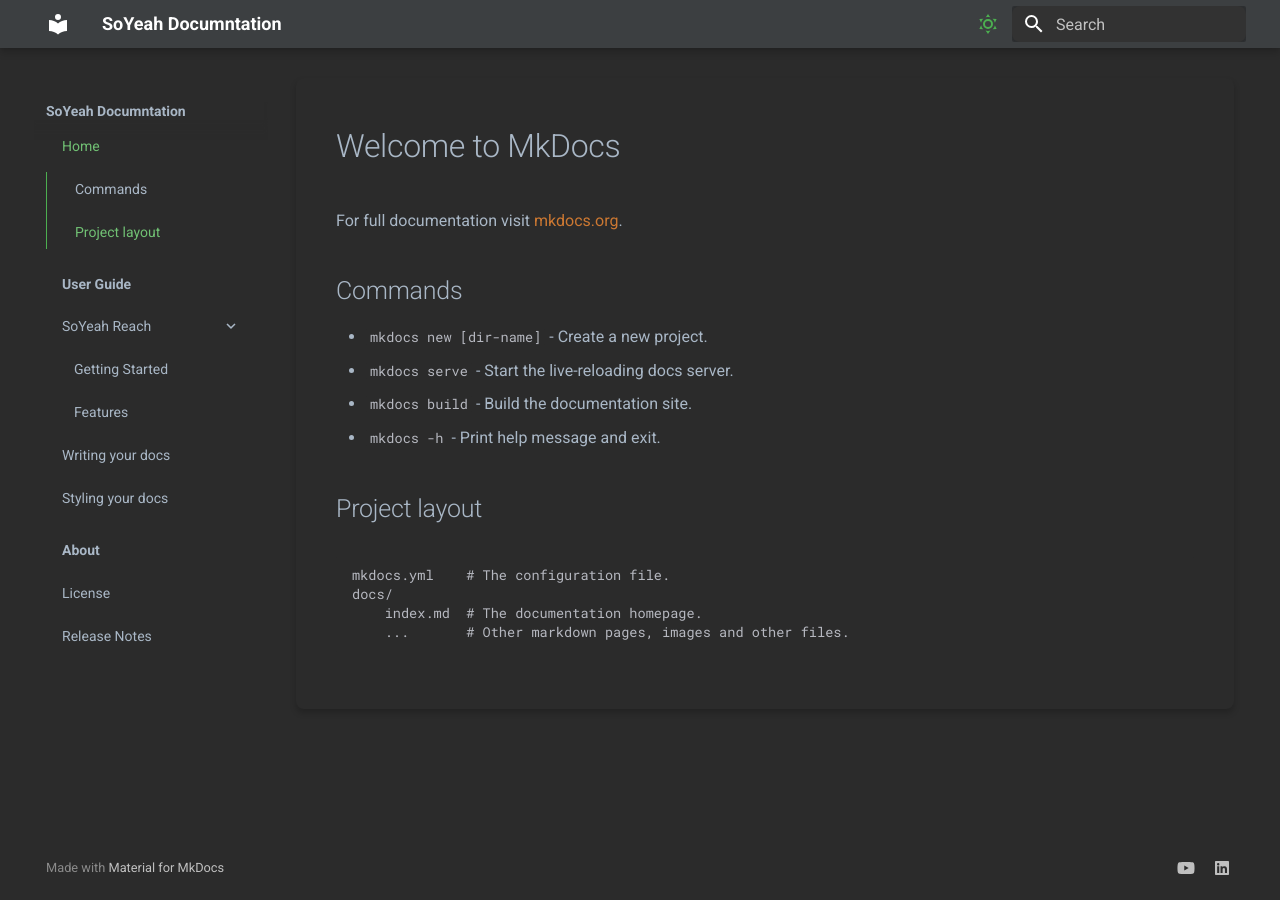
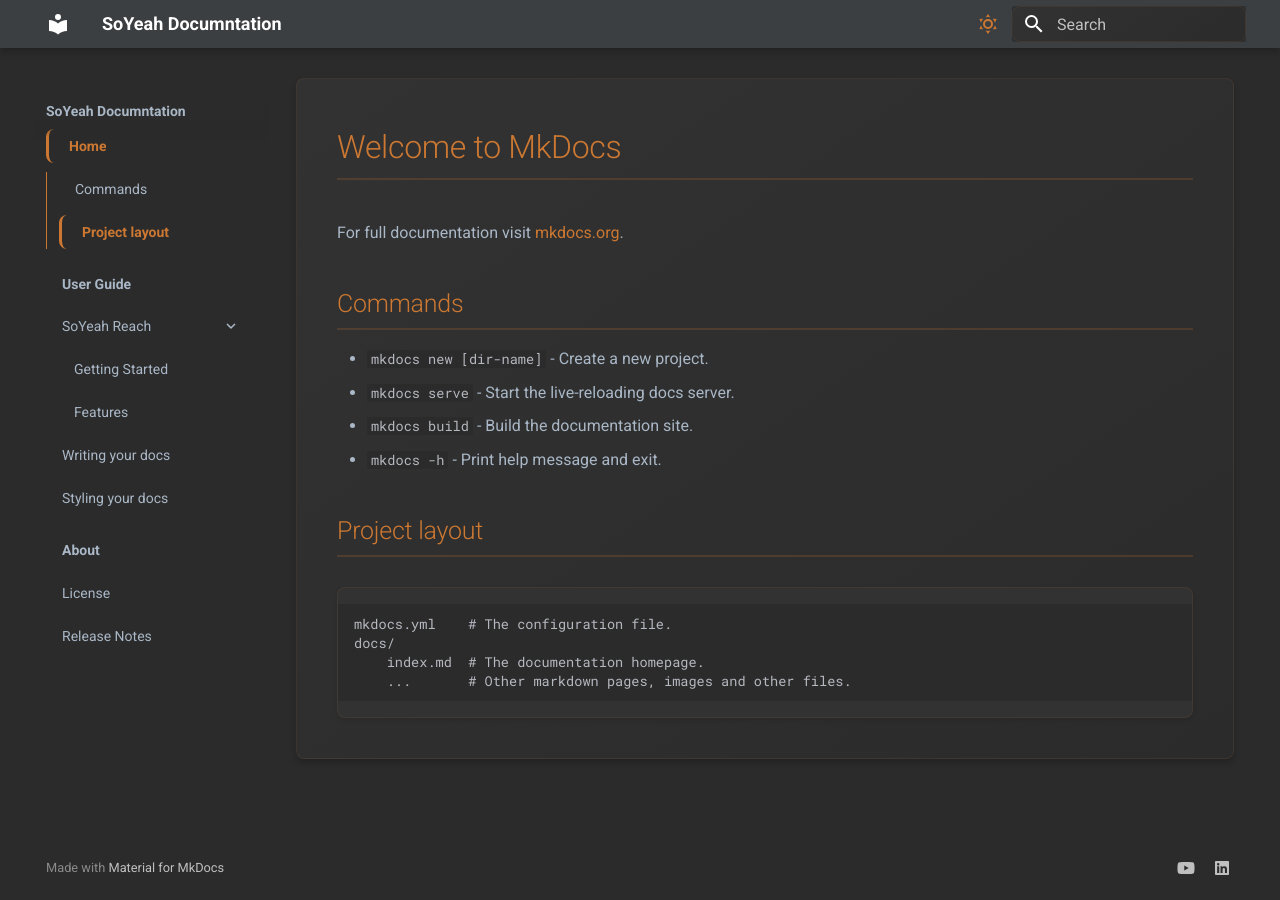
Before and after one commit to SoYeah42/Documents, an MkDocs documentation site: the page built from docs/index.md, in a window 1280 px wide. Built offline with MkDocs 1.6.1 and Material for MkDocs 9.7.7, drawn with Linux system fonts in a browser that asks for light colours.

Commit message:
css changes

```diff
--- a/docs/assets/custom.css
+++ b/docs/assets/custom.css
@@ -10,11 +10,15 @@
     --darcula-highlight: #323232;  /* Darcula highlight */
     --darcula-selection: #214283;  /* Darcula selection */
     --darcula-comment: #808080;  /* Darcula comments */
+    --darcula-accent: #cc7832;  /* Darcula orange */
+    --darcula-hover: #ffc66d;   /* Darcula yellow */
+    --darcula-header: #3c3f41;  /* Darcula header */
+    --gradient-dark: linear-gradient(145deg, #323232, #2b2b2b);
 }
 
 [data-md-color-scheme="slate"] {
-    --md-primary-fg-color: #4caf50;
-    --md-accent-fg-color: #673ab7;
+    --md-primary-fg-color: var(--darcula-accent);
+    --md-accent-fg-color: var(--darcula-hover);
     --md-bg-color: var(--site-bg-dark);
     --md-card-bg-color: var(--darcula-highlight);
     --md-document-bg-color: var(--site-bg-dark);
@@ -52,15 +56,18 @@
 
 /* Modern Card Styling */
 .md-content article {
-    background-color: var(--md-document-bg-color);
+    background: var(--gradient-dark);
+    border: 1px solid rgba(204, 120, 50, 0.1);  /* Subtle orange border */
     border-radius: var(--border-radius);
     padding: 2rem;
-    box-shadow: 0 4px 6px rgba(0, 0, 0, 0.1);
-    transition: transform var(--transition-speed);
+    box-shadow: 0 4px 6px rgba(0, 0, 0, 0.2);
+    transition: all var(--transition-speed);
 }
 
 .md-content article:hover {
     transform: translateY(-2px);
+    border-color: rgba(204, 120, 50, 0.3);
+    box-shadow: 0 8px 12px rgba(0, 0, 0, 0.3);
 }
 
 /* Adjust card shadows for better visibility */
@@ -68,16 +75,36 @@
     box-shadow: 0 4px 6px rgba(0, 0, 0, 0.2);
 }
 
+/* Enhanced Headers */
+h1, h2, h3, h4, h5, h6 {
+    color: var(--darcula-accent) !important;
+    border-bottom: 2px solid rgba(204, 120, 50, 0.2);
+    padding-bottom: 0.3em;
+}
+
 /* Navigation Enhancements */
 .md-nav__link {
     border-radius: var(--border-radius);
     padding: 0.4rem 0.8rem;
-    transition: background-color var(--transition-speed);
+    transition: all var(--transition-speed);
+    position: relative;
 }
 
 .md-nav__link:hover {
     background-color: rgba(var(--md-primary-fg-color--rgb), 0.1);
-    color: #cc7832 !important;  /* Darcula orange */
+    color: var(--darcula-hover) !important;
+    padding-left: 1rem;
+}
+
+.md-nav__link:active {
+    color: var(--darcula-accent) !important;
+}
+
+.md-nav__link--active {
+    color: var(--darcula-accent) !important;
+    font-weight: bold;
+    padding-left: 1rem;
+    border-left: 3px solid var(--darcula-accent);
 }
 
 /* Navigation Background Fix */
@@ -93,13 +120,18 @@
 
 /* Modern Button Styling */
 .md-button {
+    background: var(--gradient-dark);
+    border: 1px solid rgba(204, 120, 50, 0.2);
     border-radius: var(--border-radius);
     padding: 0.6rem 1.2rem;
+    color: var(--darcula-accent) !important;
     transition: all var(--transition-speed);
 }
 
 .md-button:hover {
-    transform: translateY(-1px);
+    background: var(--darcula-highlight);
+    border-color: var(--darcula-accent);
+    transform: translateY(-2px);
     box-shadow: 0 4px 8px rgba(0, 0, 0, 0.2);
 }
 
@@ -108,6 +140,8 @@
     border-radius: var(--border-radius);
     margin: 1.5rem 0;
     background-color: var(--darcula-highlight) !important;
+    border: 1px solid rgba(204, 120, 50, 0.1);
+    box-shadow: 0 2px 4px rgba(0, 0, 0, 0.1);
 }
 
 /* Code syntax colors to match Darcula */
@@ -127,14 +161,26 @@
 .md-typeset table:not([class]) {
     border-radius: var(--border-radius);
     overflow: hidden;
+    background: var(--gradient-dark);
+    border: 1px solid rgba(204, 120, 50, 0.1);
     box-shadow: 0 2px 4px rgba(0, 0, 0, 0.1);
+}
+
+.md-typeset table:not([class]) th {
+    background-color: var(--darcula-header);
+    color: var(--darcula-accent);
 }
 
 /* Search Bar Styling */
 .md-search__input {
     border-radius: var(--border-radius);
     backdrop-filter: blur(10px);
-    background-color: var(--darcula-highlight);
+    background: var(--gradient-dark);
+    border: 1px solid rgba(204, 120, 50, 0.1);
+}
+
+.md-search__input:focus {
+    border-color: var(--darcula-accent);
 }
 
 /* Header Enhancement */
@@ -208,6 +254,21 @@
     }
 }
 
+.md-content__inner {
+    animation: slideUp 0.4s ease-out;
+}
+
+@keyframes slideUp {
+    from {
+        opacity: 0;
+        transform: translateY(20px);
+    }
+    to {
+        opacity: 1;
+        transform: translateY(0);
+    }
+}
+
 /* Override any Material background patterns */
 .md-main {
     background-image: none !important;
```
